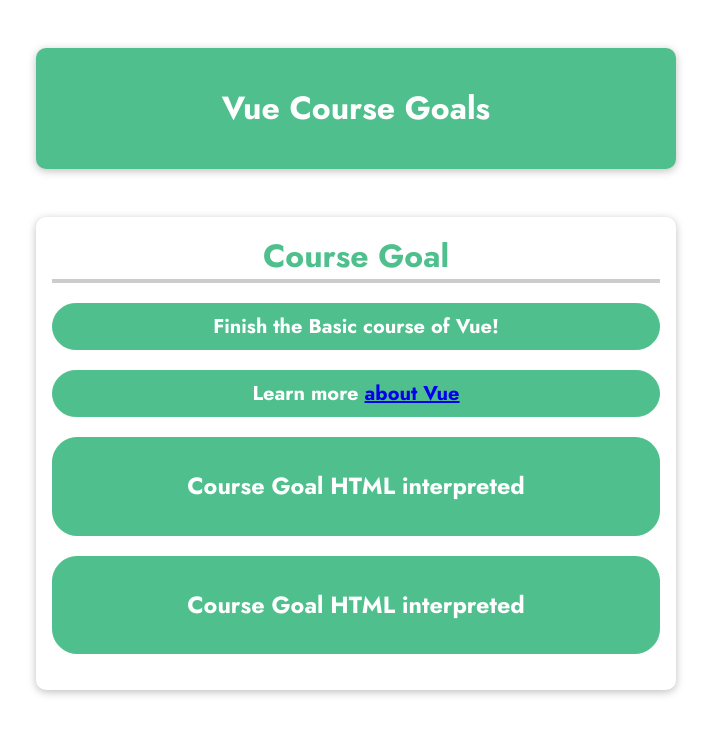
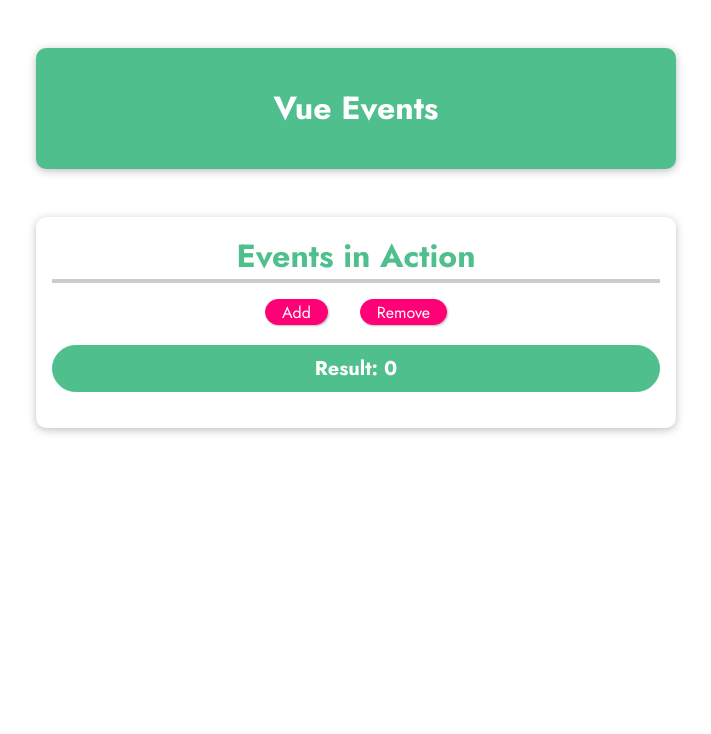
Before and after one commit to abdulmoizshaikh/Vue---The-Complete-Guide, a plain HTML site: page index.html in a window 1280 px wide. Shown: the whole page, without its empty margins (284-995 px from the left). Drawn offline with nearby package versions, Linux system fonts and the light colour scheme.

Commit message:
understanding the event binding basic

```diff
--- a/app.js
+++ b/app.js
@@ -1,4 +1,17 @@
+// <!-- 02 understand event binding -->
+
 const app = Vue.createApp({
+  data() {
+    return {
+      counter: 0,
+    };
+  },
+});
+
+app.mount("#events");
+
+// <!-- basics-01-starting-code -->
+/* const app = Vue.createApp({
   //  here data is function
   data() {
     return {
@@ -23,3 +36,4 @@ const app = Vue.createApp({
 });
 
 app.mount("#user-goal"); //to establish connection of Vue to html page
+ */
--- a/index.html
+++ b/index.html
@@ -12,9 +12,26 @@
 </head>
 
 <body>
+
+  <!-- 02 understand event binding -->
+  <header>
+    <h1>Vue Events</h1>
+  </header>
+
+  <section id="events">
+    <h2>Events in Action</h2>
+    <button v-on:click="counter++">Add</button>
+    <button v-on:click="counter--">Remove</button>
+    <p>Result: {{ counter }}</p>
+  </section>
+
+  <!-- basics-01-starting-code -->
+
+  <!--
   <header>
     <h1>Vue Course Goals</h1>
   </header>
+
   <section id="user-goal">
     <h2>{{courseGoal}}</h2>
     <p>{{outputGoal()}}</p>
@@ -22,6 +39,9 @@
     <p v-html="courseGoalC"></p>
     <p v-html="outputGoal()"></p>
   </section>
+ -->
+
+
 </body>
 
 </html>
--- a/styles.css
+++ b/styles.css
@@ -1,4 +1,88 @@
+/* <!-- 02 understand event binding --> */
+
 * {
+  box-sizing: border-box;
+}
+
+html {
+  font-family: "Jost", sans-serif;
+}
+
+body {
+  margin: 0;
+}
+
+header {
+  box-shadow: 0 2px 8px rgba(0, 0, 0, 0.26);
+  margin: 3rem auto;
+  border-radius: 10px;
+  padding: 1rem;
+  background-color: #4fc08d;
+  color: white;
+  text-align: center;
+  width: 90%;
+  max-width: 40rem;
+}
+
+#events {
+  box-shadow: 0 2px 8px rgba(0, 0, 0, 0.26);
+  margin: 3rem auto;
+  border-radius: 10px;
+  padding: 1rem;
+  text-align: center;
+  width: 90%;
+  max-width: 40rem;
+}
+
+#events h2 {
+  font-size: 2rem;
+  border-bottom: 4px solid #ccc;
+  color: #4fc08d;
+  margin: 0 0 1rem 0;
+}
+
+#events p {
+  font-size: 1.25rem;
+  font-weight: bold;
+  border: 1px solid #4fc08d;
+  background-color: #4fc08d;
+  color: white;
+  padding: 0.5rem;
+  border-radius: 25px;
+}
+
+#events input {
+  font: inherit;
+  border: 1px solid #ccc;
+}
+
+#events input:focus {
+  outline: none;
+  border-color: #1b995e;
+  background-color: #d7fdeb;
+}
+
+#events button {
+  font: inherit;
+  cursor: pointer;
+  border: 1px solid #ff0077;
+  background-color: #ff0077;
+  color: white;
+  padding: 0.05rem 1rem;
+  box-shadow: 1px 1px 2px rgba(0, 0, 0, 0.26);
+  border-radius: 20px;
+  margin: 0 1rem;
+}
+
+#events button:hover,
+#events button:active {
+  background-color: #ec3169;
+  border-color: #ec3169;
+  box-shadow: 1px 1px 4px rgba(0, 0, 0, 0.26);
+}
+
+/* <!-- basics-01-starting-code --> */
+/* * {
   box-sizing: border-box;
 }
 
@@ -76,3 +160,4 @@ header {
   border-color: #ec3169;
   box-shadow: 1px 1px 4px rgba(0, 0, 0, 0.26);
 }
+ */
```
